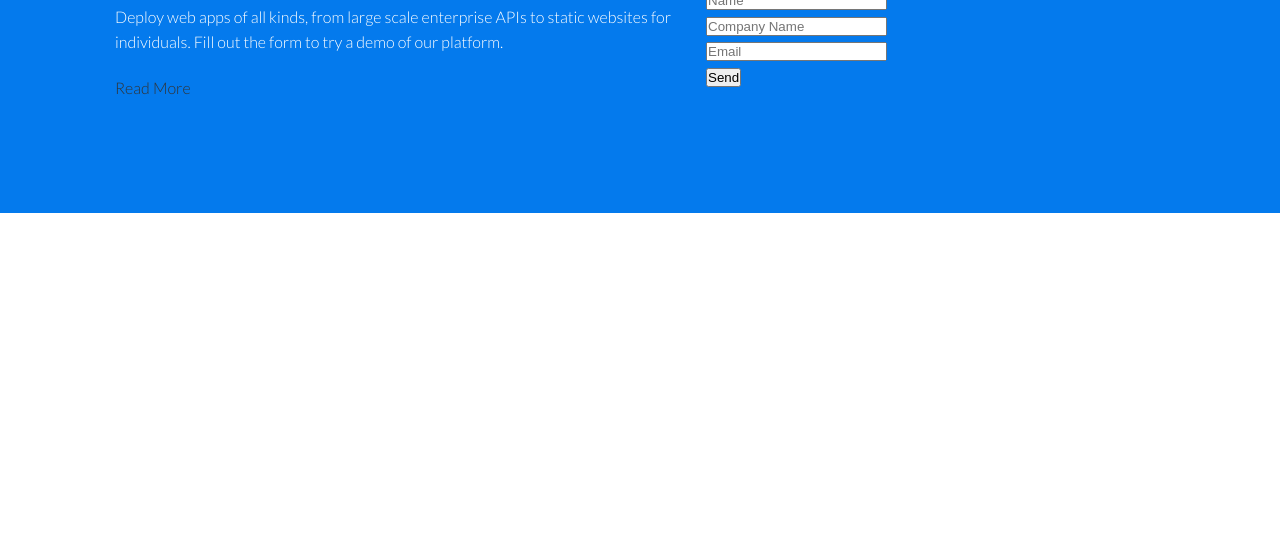
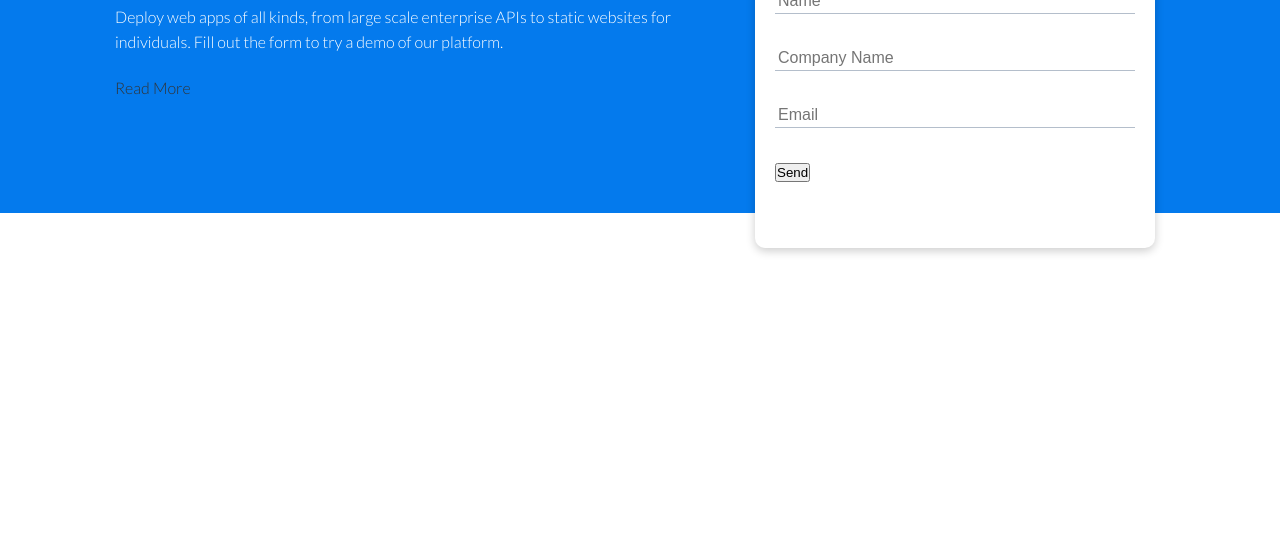
Before and after one commit to bendrendel/loruki-website, a plain HTML site: page index.html in a window 1280 px wide. Shown: the part 257-800 px from the top of the page. Drawn offline with Linux system fonts and the light colour scheme.

Commit message:
add form styles

```diff
--- a/css/style.css
+++ b/css/style.css
@@ -83,6 +83,34 @@ img {
 .showcase .grid {
     grid-template-columns: 55% 45%;
     gap: 30px;
+    overflow: visible;
+}
+
+.showcase-form {
+    position: relative;
+    top: 60px;
+    height: 350px;
+    width: 400px;
+    padding: 40px;
+    z-index: 100;
+    justify-self: end;
+}
+
+.showcase-form .form-control {
+    margin: 30px 0;
+}
+
+.showcase-form input[type='text'],
+.showcase-form input[type='email'] {
+    border: 0;
+    border-bottom: 1px solid #b4becb;
+    width: 100%;
+    padding: 3px;
+    font-size: 16px;
+}
+
+.showcase-form input:focus {
+    outline: none;
 }
 
 /* Utilities */
@@ -91,6 +119,15 @@ img {
     margin: 0 auto;
     overflow: auto;
     padding: 0 40px;
+}
+
+.card {
+    background-color: #fff;
+    color: #333;
+    border-radius: 10px;
+    box-shadow: 0 3px 10px rgba(0, 0, 0, 0.2);
+    padding: 20px;
+    margin: 10px;
 }
 
 .flex {
```
